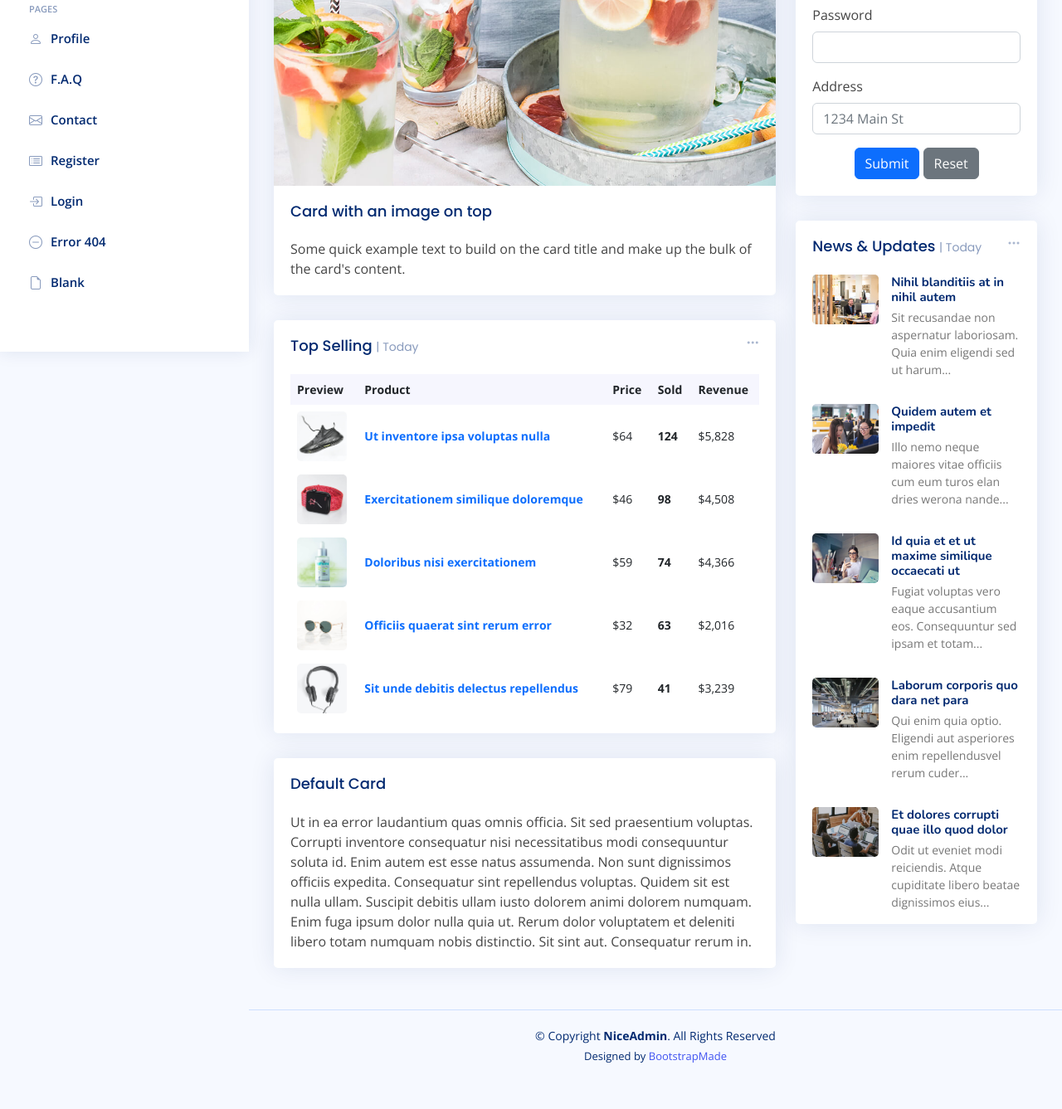
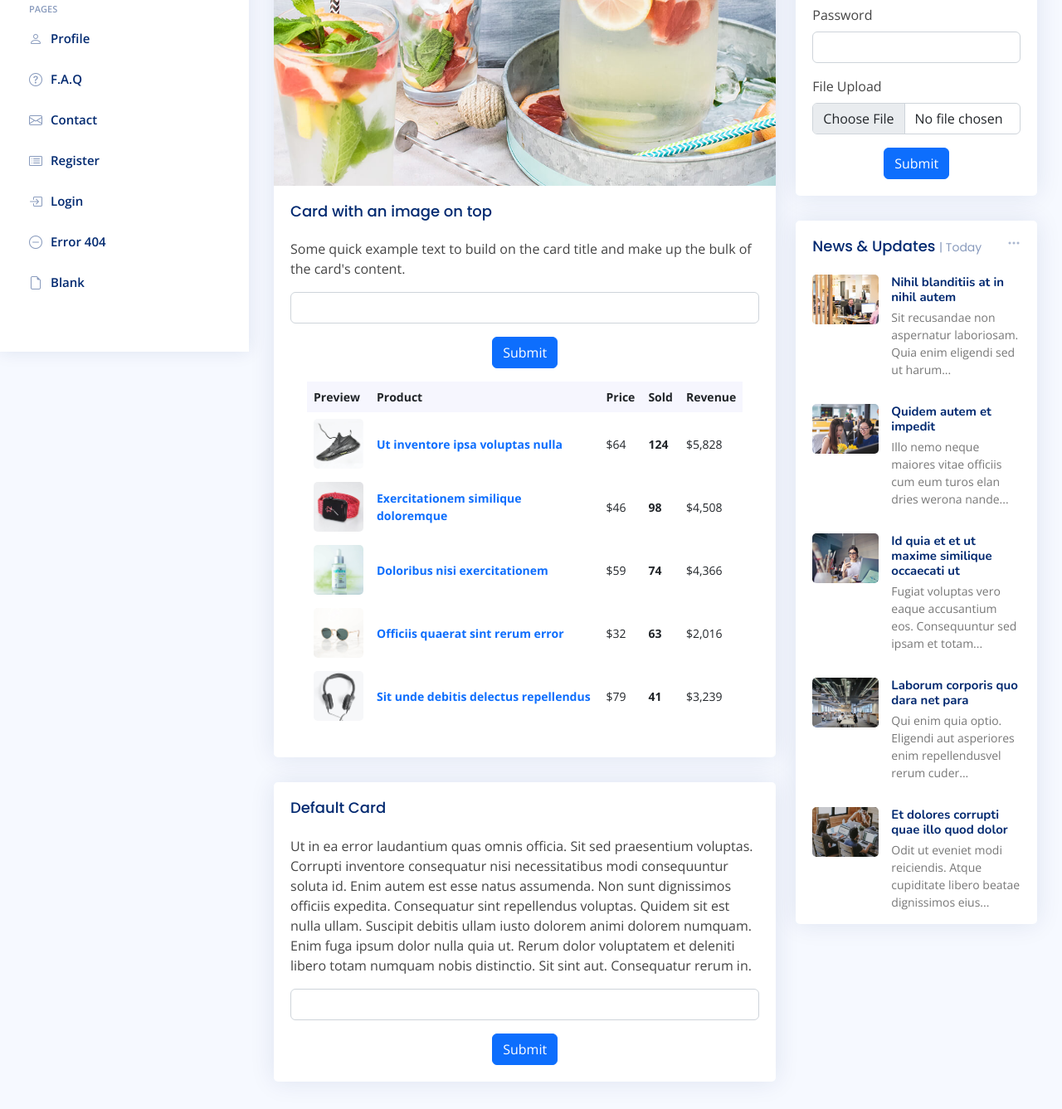
Before and after one commit to hide-mouri/sample_html, a plain HTML site: page public/NiceAdmin/index2.html in a window 1280 px wide. Shown: the part 376-1713 px from the top of the page at 83% size. Before the commit the page ends 1679 px from the top, so only its background shows below. Drawn offline with nearby package versions, Linux system fonts and the light colour scheme.

Commit message:
html課題修正。

```diff
--- a/public/NiceAdmin/index2.html
+++ b/public/NiceAdmin/index2.html
@@ -530,30 +530,17 @@
                 <div class="card-body">
                   <h5 class="card-title">Card with an image on top</h5>
                   <p class="card-text">Some quick example text to build on the card title and make up the bulk of the card's content.</p>
+                  <form class="row g-3">
+                    <div class="col-12">
+                      <input type="text" class="form-control" id="inputNanme4">
                     </div>
-              </div>
+                    <div class="text-center">
+                      <button type="submit" class="btn btn-primary">Submit</button>
                     </div>
 
-            <!-- Top Selling -->
-            <div class="col-12">
-              <div class="card top-selling overflow-auto">
-
-                <div class="filter">
-                  <a class="icon" href="#" data-bs-toggle="dropdown"><i class="bi bi-three-dots"></i></a>
-                  <ul class="dropdown-menu dropdown-menu-end dropdown-menu-arrow">
-                    <li class="dropdown-header text-start">
-                      <h6>Filter</h6>
-                    </li>
-
-                    <li><a class="dropdown-item" href="#">Today</a></li>
-                    <li><a class="dropdown-item" href="#">This Month</a></li>
-                    <li><a class="dropdown-item" href="#">This Year</a></li>
-                  </ul>
-                </div>
+                    <div class="top-selling">
 
                       <div class="card-body pb-0">
-                  <h5 class="card-title">Top Selling <span>| Today</span></h5>
-
                         <table class="table table-borderless">
                           <thead>
                             <tr>
@@ -602,20 +589,32 @@
                             </tr>
                           </tbody>
                         </table>
-
                       </div>
-
                     </div>
-            </div><!-- End Top Selling -->
+                  </form>
+                </div>
+              </div>
+            </div>
 
             <div class="col-12">
 
               <div class="card">
                 <div class="card-body">
                   <h5 class="card-title">Default Card</h5>
+                  <p class="card-text">
                   Ut in ea error laudantium quas omnis officia. Sit sed praesentium voluptas. Corrupti inventore consequatur nisi necessitatibus modi consequuntur soluta id. Enim autem est esse natus assumenda. Non sunt dignissimos officiis expedita. Consequatur sint repellendus voluptas.
                   Quidem sit est nulla ullam. Suscipit debitis ullam iusto dolorem animi dolorem numquam. Enim fuga ipsum dolor nulla quia ut.
                   Rerum dolor voluptatem et deleniti libero totam numquam nobis distinctio. Sit sint aut. Consequatur rerum in.
+                  </p>
+
+                  <form class="row g-3">
+                    <div class="col-12">
+                      <input type="text" class="form-control" id="inputNanme4">
+                    </div>
+                    <div class="text-center">
+                      <button type="submit" class="btn btn-primary">Submit</button>
+                    </div>
+                  </form>
                 </div>
               </div>
             </div>
@@ -644,12 +643,11 @@
                   <input type="password" class="form-control" id="inputPassword4">
                 </div>
                 <div class="col-12">
-                  <label for="inputAddress" class="form-label">Address</label>
-                  <input type="text" class="form-control" id="inputAddress" placeholder="1234 Main St">
+                  <label for="inputAddress" class="form-label">File Upload</label>
+                  <input class="form-control" type="file" id="formFile">
                 </div>
                 <div class="text-center">
                   <button type="submit" class="btn btn-primary">Submit</button>
-                  <button type="reset" class="btn btn-secondary">Reset</button>
                 </div>
               </form><!-- Vertical Form -->
 
```
Lines whose indentation alone changed are shown as unchanged.
